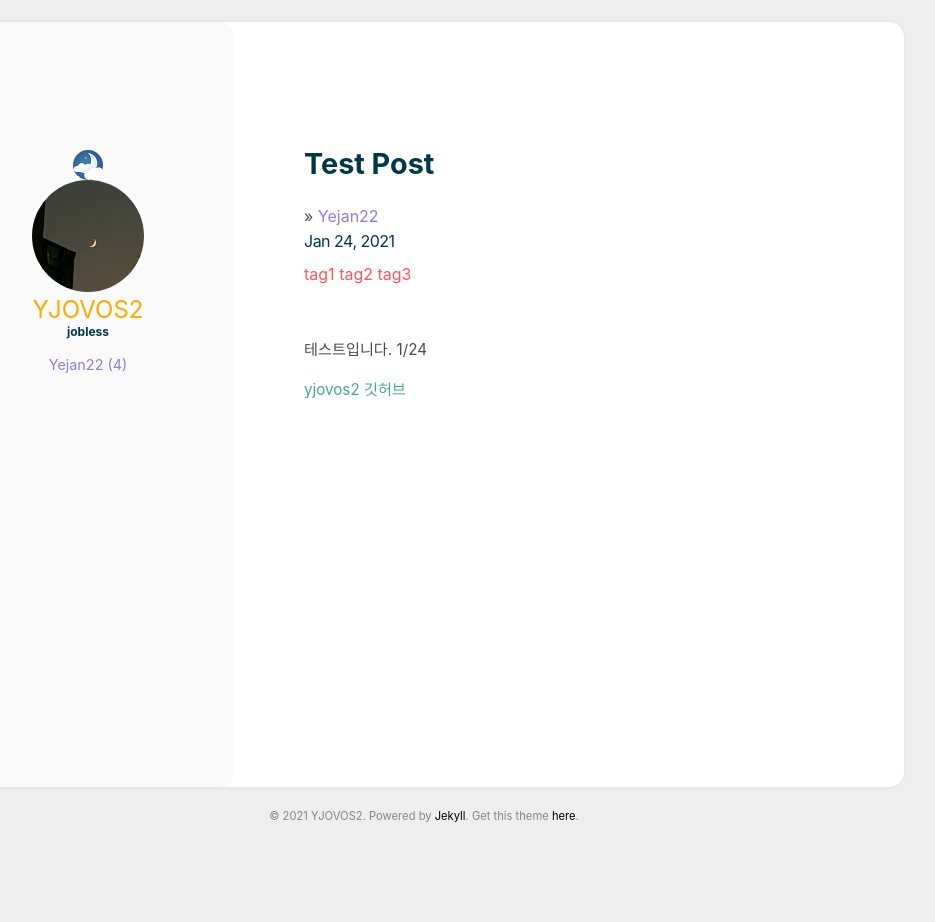
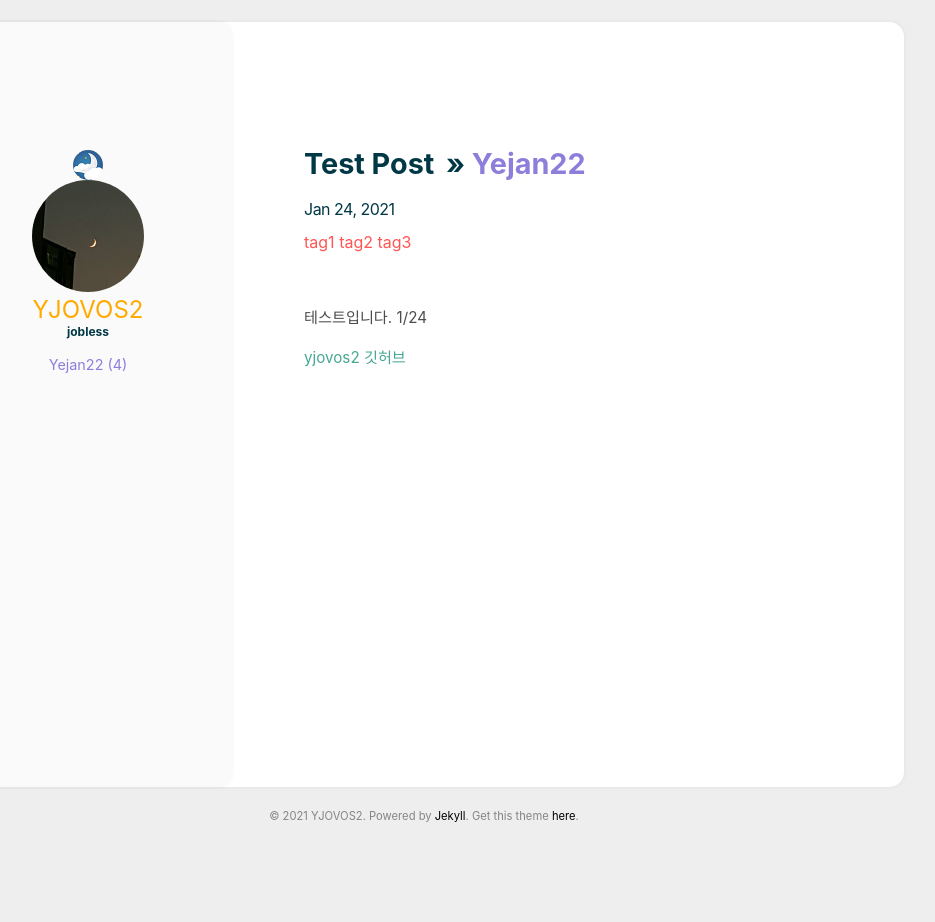
Before and after one commit to yjovoS2/yjovos2.github.io, a Jekyll site: the page built from _posts/2021-01-24-janpost.md, in a window 1280 px wide. Shown: the whole page, without its empty margins (216-1151 px from the left). Built offline with Jekyll 4.4.1, drawn with Linux system fonts in a browser that asks for light colours.

Commit message:
change post page

```diff
--- a/_layouts/post.html
+++ b/_layouts/post.html
@@ -5,15 +5,18 @@ layout: page
 <div class="post">
   <div>
     {% if page.title %}
-    <p class="post_title">{{ page.title }}</p>
-    {% endif %}
-    {% if page.categories %}
-    <p class="post_categories">
-      &raquo; {% for cat_name in page.categories %}
-      <a href="{{ site.baseurl }}/categories/{{ cat_name }}">{{ cat_name }}</a>{% if forloop.last == false %},
-      {% endif %}{% endfor %}
+    <p class="post_title">
+      {{ page.title }}
+      {% if page.categories %}
+      <span class="post_categories">
+        &raquo; {% for cat_name in page.categories %}
+        <a href="{{ site.baseurl }}/categories/{{ cat_name }}">{{ cat_name }}</a>{% if forloop.last == false %},
+        {% endif %}{% endfor %}
+      </span>
+      {% endif %}
     </p>
     {% endif %}
+
   </div>
   <div class="post_data">
     {% if page.date %}
--- a/assets/css/main.scss
+++ b/assets/css/main.scss
@@ -549,6 +549,7 @@ img {
 
 .post_categories {
     line-height: 1;
+    margin-left: 0.3rem;
 
     a {
         color: var(--nav_font);
@@ -557,10 +558,6 @@ img {
         &:focus {
             color: var(--nav_font_hover);
         }
-    }
-
-    @include mobile-only {
-        text-align: center;
     }
 }
 
```
